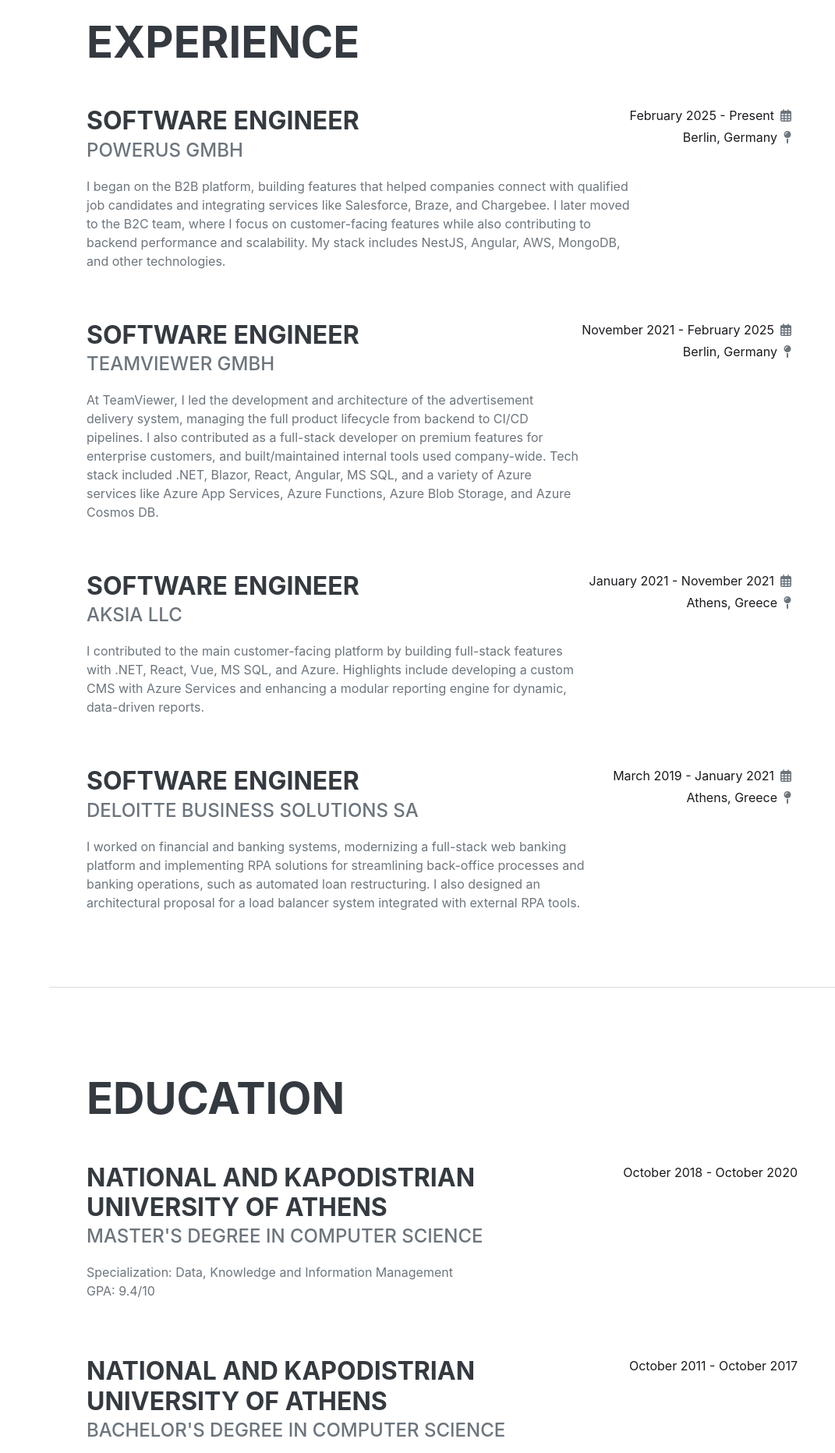
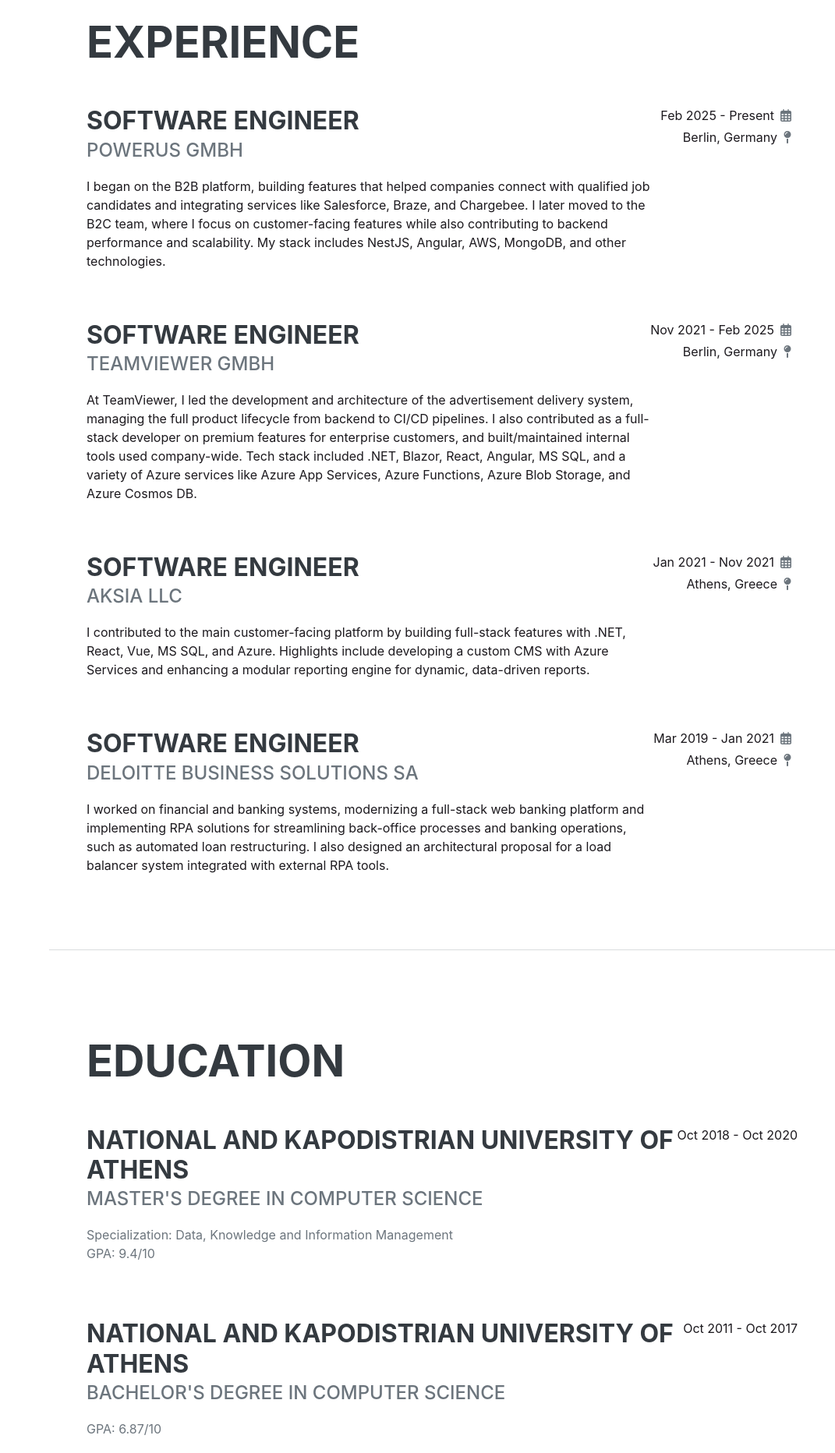
Before and after one commit to cgs23/cv-page, a plain HTML site: page index.html in a window 1280 px wide. Shown: the part 860-2724 px from the top of the page at 78% size, without its empty margins (209-1280 px from the left). Drawn offline with nearby package versions, Linux system fonts and the light colour scheme; a web font is replaced by a local one.

Commit message:
Mobile view fix, primary text

```diff
--- a/index.html
+++ b/index.html
@@ -36,7 +36,7 @@
       id="sideNav"
     >
       <a class="navbar-brand js-scroll-trigger" href="#page-top">
-        <span class="d-block d-lg-none">Stavros</span>
+        <span class="d-block d-lg-none">Stavros Giannakis</span>
         <span class="d-none d-lg-block"
           ><img
             class="img-fluid img-profile rounded-circle mx-auto mb-2"
@@ -140,7 +140,7 @@
             <div class="flex-grow-1">
               <h3 class="mb-0">Software Engineer</h3>
               <div class="subheading mb-3">PowerUs GmbH</div>
-              <p>
+              <p class="text-primary">
                 I began on the B2B platform, building features that helped
                 companies connect with qualified job candidates and integrating
                 services like Salesforce, Braze, and Chargebee. I later moved to
@@ -151,8 +151,8 @@
               </p>
             </div>
             <div class="flex-shrink-0">
-              <div class="d-flex align-items-center mb-1">
-                <span class="text-primary">February 2025 - Present</span>
+              <div class="d-flex justify-content-end align-items-center mb-1">
+                <span class="text-primary">Feb 2025 - Present</span>
                 <div class="d-flex align-items-center">
                   <i class="fa-regular fa-calendar-days mx-2"></i>
                 </div>
@@ -171,7 +171,7 @@
             <div class="flex-grow-1">
               <h3 class="mb-0">Software Engineer</h3>
               <div class="subheading mb-3">TeamViewer GmbH</div>
-              <p>
+              <p class="text-primary">
                 At TeamViewer, I led the development and architecture of the
                 advertisement delivery system, managing the full product
                 lifecycle from backend to CI/CD pipelines. I also contributed as
@@ -183,8 +183,8 @@
               </p>
             </div>
             <div class="flex-shrink-0">
-              <div class="d-flex align-items-center mb-1">
-                <span class="text-primary">November 2021 - February 2025</span>
+              <div class="d-flex justify-content-end align-items-center mb-1">
+                <span class="text-primary">Nov 2021 - Feb 2025</span>
                 <div class="d-flex align-items-center">
                   <i class="fa-regular fa-calendar-days mx-2"></i>
                 </div>
@@ -203,7 +203,7 @@
             <div class="flex-grow-1">
               <h3 class="mb-0">Software Engineer</h3>
               <div class="subheading mb-3">Aksia LLC</div>
-              <p>
+              <p class="text-primary">
                 I contributed to the main customer-facing platform by building
                 full-stack features with .NET, React, Vue, MS SQL, and Azure.
                 Highlights include developing a custom CMS with Azure Services
@@ -212,8 +212,8 @@
               </p>
             </div>
             <div class="flex-shrink-0">
-              <div class="d-flex align-items-center mb-1">
-                <span class="text-primary">January 2021 - November 2021</span>
+              <div class="d-flex justify-content-end align-items-center mb-1">
+                <span class="text-primary">Jan 2021 - Nov 2021</span>
                 <div class="d-flex align-items-center">
                   <i class="fa-regular fa-calendar-days mx-2"></i>
                 </div>
@@ -230,7 +230,7 @@
             <div class="flex-grow-1">
               <h3 class="mb-0">Software Engineer</h3>
               <div class="subheading mb-3">Deloitte Business Solutions SA</div>
-              <p>
+              <p class="text-primary">
                 I worked on financial and banking systems, modernizing a
                 full-stack web banking platform and implementing RPA solutions
                 for streamlining back-office processes and banking operations,
@@ -240,8 +240,8 @@
               </p>
             </div>
             <div class="flex-shrink-0">
-              <div class="d-flex align-items-center mb-1">
-                <span class="text-primary">March 2019 - January 2021</span>
+              <div class="d-flex justify-content-end align-items-center mb-1">
+                <span class="text-primary">Mar 2019 - Jan 2021</span>
                 <div class="d-flex align-items-center">
                   <i class="fa-regular fa-calendar-days mx-2"></i>
                 </div>
@@ -282,7 +282,9 @@
               </div>
             </div>
             <div class="flex-shrink-0">
-              <span class="text-primary">October 2018 - October 2020</span>
+              <div class="d-flex justify-content-end align-items-center mb-1">
+                <span class="text-primary">Oct 2018 - Oct 2020</span>
+              </div>
             </div>
           </div>
           <div
@@ -298,7 +300,9 @@
               <p>GPA: 6.87/10</p>
             </div>
             <div class="flex-shrink-0">
-              <span class="text-primary">October 2011 - October 2017</span>
+              <div class="d-flex justify-content-end align-items-center mb-1">
+                <span class="text-primary">Oct 2011 - Oct 2017</span>
+              </div>
             </div>
           </div>
         </div>
@@ -351,7 +355,7 @@
             </li>
             Workflow:
           </div>
-          <ul class="fa-ul mb-0">
+          <ul class="fa-ul mb-0 text-primary">
             <li>
               <span class="fa-li"><i class="fas fa-check"></i></span>
             </li>
@@ -381,13 +385,13 @@
       <section class="resume-section" id="interests">
         <div class="resume-section-content">
           <h2 class="mb-5">Interests</h2>
-          <p>
+          <p class="text-primary">
             Apart from coding and tapping away at my keyboard, I spend most of
             my time outdoors, exploring with my dog, Roxy. Traveling and
             wandering through new cities is one of my favorite things to do —
             especially when it involves hunting down the best local burgers.
           </p>
-          <p class="mb-0">
+          <p class="mb-0 text-primary">
             When I'm indoors, I enjoy cooking and experimenting with new
             recipes, as well as playing video games, with a soft spot for The
             Legend of Zelda series. I also like keeping up with the latest
@@ -401,7 +405,7 @@
       <section class="resume-section" id="projects">
         <div class="resume-section-content">
           <h2 class="mb-5">Notable Projects & Certifications</h2>
-          <ul class="fa-ul mb-0">
+          <ul class="fa-ul mb-0 text-primary">
             <li>
               <span class="fa-li"><i class="fas fa-search"></i></span>
               Part of the Journalism Computational Linguistics (<a
```
